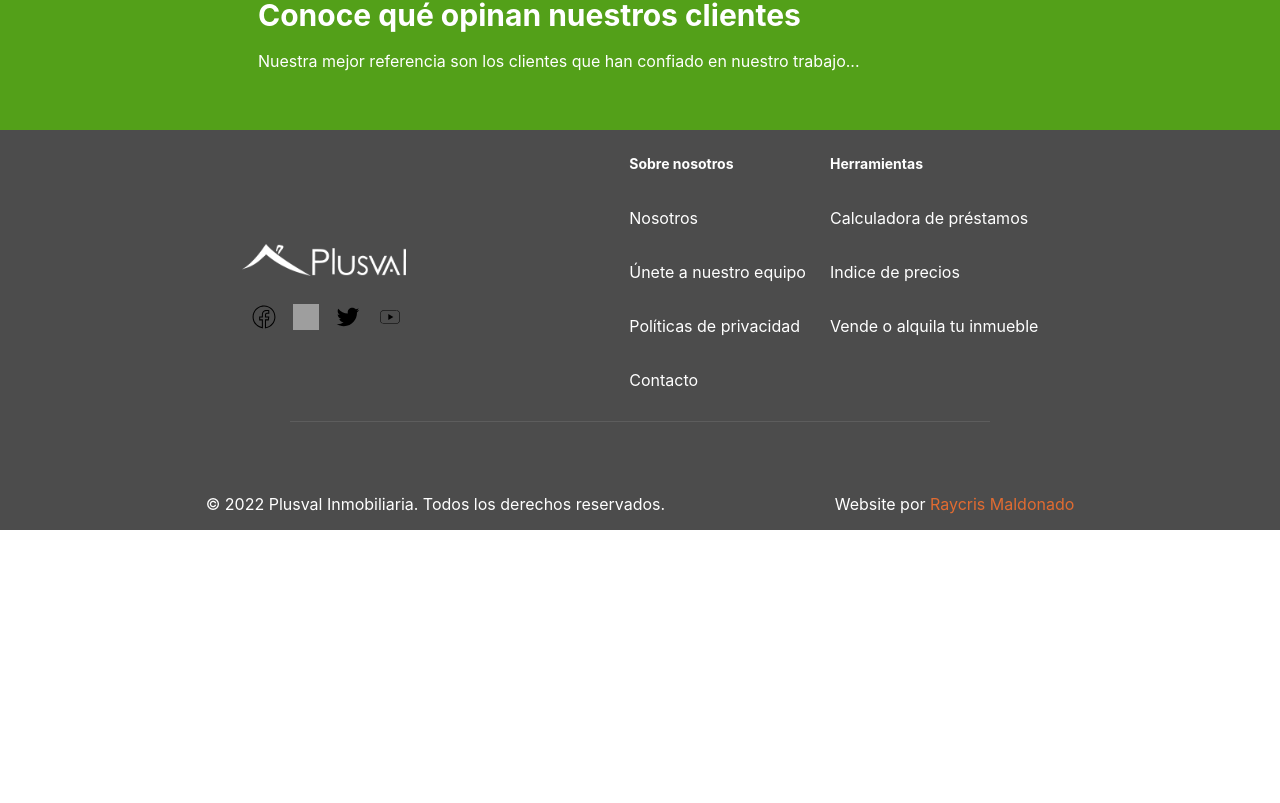
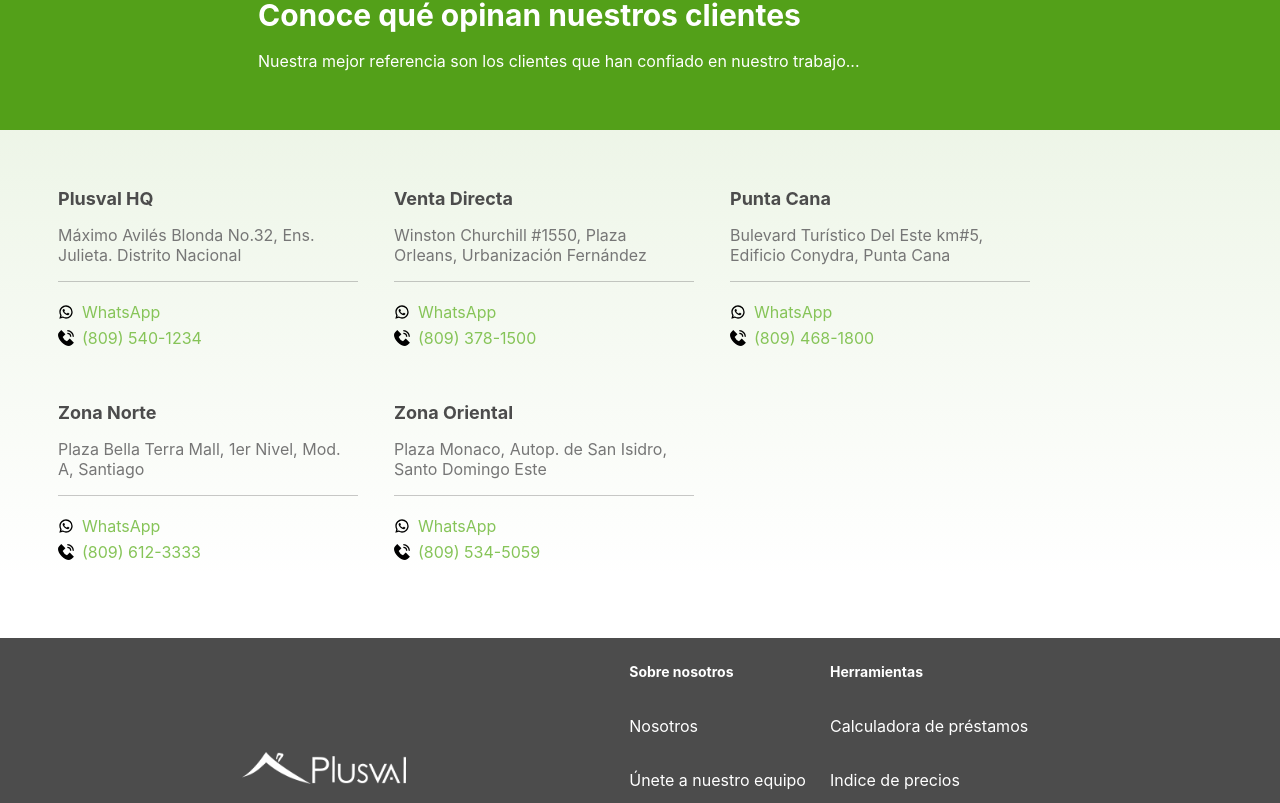
Before and after one commit to raycris/plusval, a React (Create React App) app: page / in a window 1280 px wide. Shown: the part 3617-4420 px from the top of the page. Before the commit the page ends 4147 px from the top, so only its background shows below. Built offline with nearby package versions, Linux system fonts and the light colour scheme; grey boxes are pictures that could not be loaded.

Commit message:
locations around the country

```diff
--- a/src/App.js
+++ b/src/App.js
@@ -6,6 +6,7 @@
 
 import Header from "./components/header";
 import Hero from "./components/hero";
+import Locations from "./components/locations";
 import PhotoCarrusel from "./components/photoCarrusel";
 import PhotoCatalog from "./components/photoCatalog";
 import PropertyInfo from "./components/propertyInfo";
@@ -22,6 +23,7 @@
       <PhotoCarrusel />
       <PropertyInfo />
       <ClientOpinions/>
+      <Locations/>
       <Footer />
     </Container>
   );
--- a/src/components/divider.jsx
+++ b/src/components/divider.jsx
@@ -1,7 +1,5 @@
 import React from "react";
 import styled from "styled-components";
-
-import theme from "../lib/theme";
 
 const Divider = () => {
   return (
@@ -21,5 +19,5 @@
   flex: 1;
   height: 1px;
   margin-bottom: 50px;
-  background-color: ${theme.color.lightGray};
+  background-color: rgba(118, 118, 118, 0.4);
 `;
--- a/src/components/locations.jsx
+++ b/src/components/locations.jsx
@@ -1,9 +1,130 @@
-import React from 'react'
+import React from "react";
+import styled from "styled-components";
+
+import theme from "../lib/theme";
+
+import PhoneSVG from "../assets/icons/telefono.svg";
+import WhatsAppSVG from "../assets/icons/whatsapp.svg";
+
+const info = [
+  {
+    id: 1,
+    title: "Plusval HQ",
+    description: "Máximo Avilés Blonda No.32, Ens. Julieta. Distrito Nacional",
+    phoneNumer: "(809) 540-1234",
+  },
+  {
+    id: 2,
+    title: "Venta Directa",
+    description:
+      "Winston Churchill #1550, Plaza Orleans, Urbanización Fernández",
+    phoneNumer: "(809) 378-1500",
+  },
+  {
+    id: 3,
+    title: "Punta Cana",
+    description:
+      "Bulevard Turístico Del Este km#5, Edificio Conydra, Punta Cana",
+    phoneNumer: "(809) 468-1800",
+  },
+  {
+    id: 4,
+    title: "Zona Norte",
+    description: "Plaza Bella Terra Mall, 1er Nivel, Mod. A, Santiago",
+    phoneNumer: "(809) 612-3333",
+  },
+  {
+    id: 5,
+    title: "Zona Oriental",
+    description: "Plaza Monaco, Autop. de San Isidro, Santo Domingo Este",
+    phoneNumer: "(809) 534-5059",
+  },
+];
 
 const Locations = () => {
   return (
-    <div>Locations</div>
-  )
-}
+    <Container>
+      <InfoContainer>
+        {info.map((item) => (
+          <Card key={item.id}>
+            <Title>{item.title}</Title>
+            <Description>{item.description}</Description>
+            <Line />
+            <ContactContainer>
+              <Icon src={WhatsAppSVG} />
+              <LabelContact>WhatsApp</LabelContact>
+            </ContactContainer>
+            <ContactContainer>
+              <Icon src={PhoneSVG} />
+              <LabelContact>{item.phoneNumer}</LabelContact>
+            </ContactContainer>
+          </Card>
+        ))}
+      </InfoContainer>
+    </Container>
+  );
+};
 
-export default Locations
+export default Locations;
+
+const Container = styled.div`
+  display: flex;
+  background: linear-gradient(
+    180deg,
+    rgba(83, 160, 25, 0.1) 0%,
+    rgba(83, 160, 25, 0) 88.54%
+  );
+  align-items: center;
+  justify-content: center;
+`;
+const InfoContainer = styled.section`
+  display: flex;
+  padding: 40px;
+  flex-wrap: wrap;
+  align-items: center;
+  justify-content: flex-start;
+`;
+
+const Card = styled.section`
+  width: 300px;
+  margin: 18px;
+  height: 178px;
+  display: flex;
+  align-items: flex-start;
+  flex-direction: column;
+  justify-content: flex-start;
+`;
+const Title = styled.h5`
+  color: ${theme.color.secundary};
+  margin: 0;
+  font-size: ${theme.fontSize.base};
+`;
+const Description = styled.p`
+  color: ${theme.color.labelGray};
+  font-size: ${theme.fontSize.normal};
+`;
+
+const ContactContainer = styled.div`
+  display: flex;
+  align-items: center;
+  margin-bottom: 6px;
+  justify-content: center;
+`;
+
+const Icon = styled.img`
+  width: 16px;
+  height: 16px;
+  margin-right: 8px;
+`;
+
+const LabelContact = styled.a`
+  color: ${theme.color.primary};
+  font-size: ${theme.fontSize.normal};
+`;
+
+const Line = styled.div`
+  width: 100%;
+  height: 1px;
+  margin-bottom: 20px;
+  background-color: rgba(118, 118, 118, 0.4);
+`;
```
Also changed, not shown: src/assets/icons/telefono.svg (added), src/assets/icons/whatsapp.svg (added).
